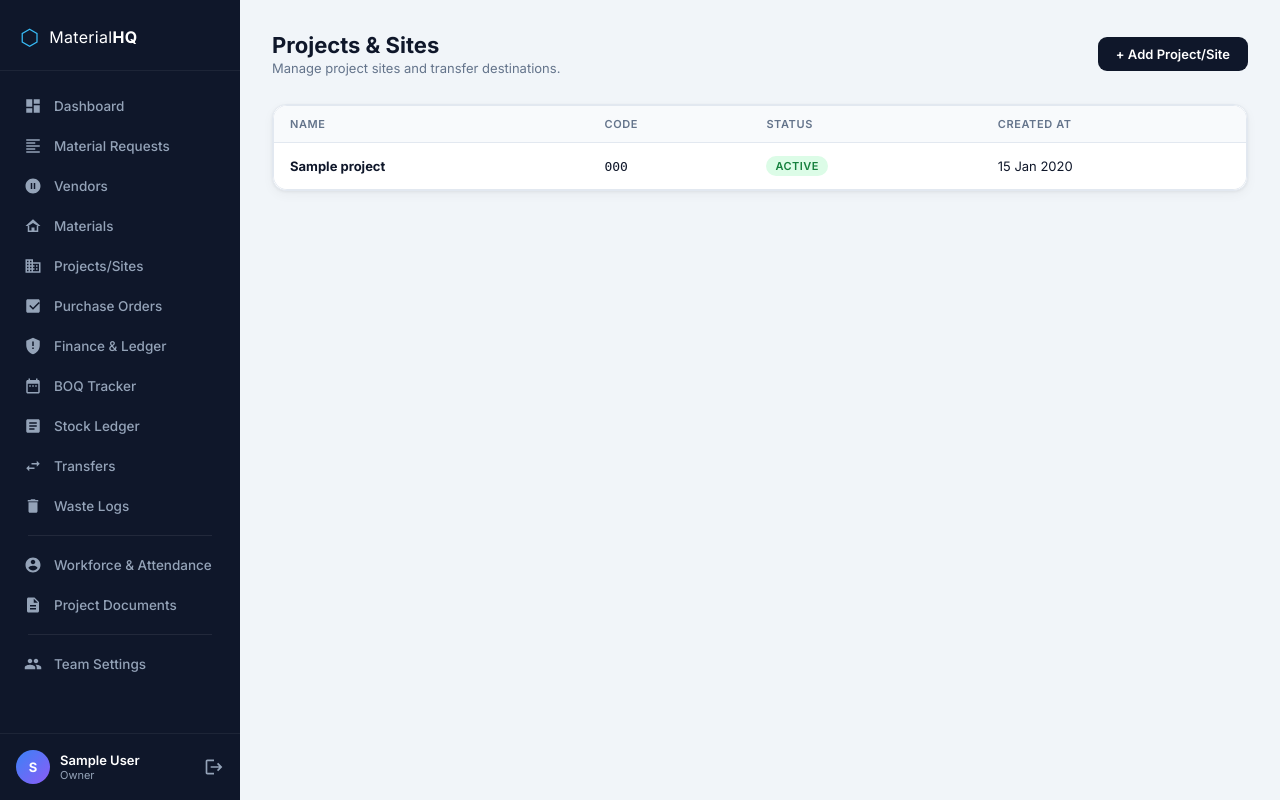
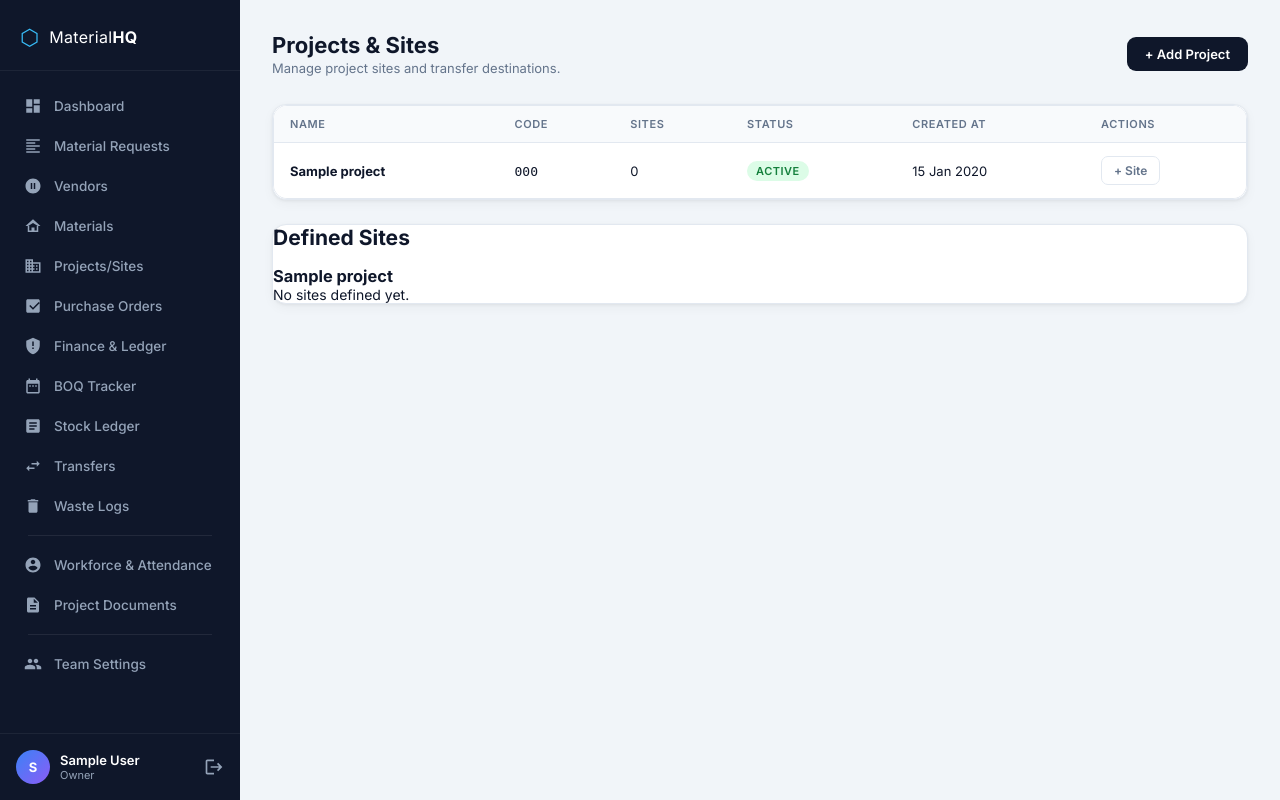
Before and after one commit to lroe/contractorapp, a Flask app: template web_portal/templates/projects.html in a window 1280 px wide. Run offline with Flask 3, Linux system fonts and the light colour scheme; the visitor is signed in with stand-in values (Sample User, id 1); tables that the repository leaves empty hold one stand-in row (values such as "Sample post"); the template is opened without the code that fills it: most values are stand-ins (such as "Sample title", 1, 10 or a date in 2020).

Commit message:
site webui

```diff
--- a/web_portal/main.py
+++ b/web_portal/main.py
@@ -403,7 +403,11 @@ def projects_page():
     db = get_db()
     org_id = uuid.UUID(session['organization_id'])
     projs = db.query(models.Project).filter(models.Project.organization_id == org_id).order_by(models.Project.name).all()
-    rendered = render_template('projects.html', projects=projs)
+    sites = db.query(models.Site).join(models.Project).filter(models.Project.organization_id == org_id).order_by(models.Project.name, models.Site.name).all()
+    project_sites = {}
+    for site in sites:
+        project_sites.setdefault(str(site.project_id), []).append(site)
+    rendered = render_template('projects.html', projects=projs, project_sites=project_sites)
     close_db(db)
     return rendered
 
@@ -421,7 +425,30 @@ def add_project_web():
     db.commit()
     proj_name = proj.name
     close_db(db)
-    flash(f'Project/Site "{proj_name}" added.', 'success')
+    flash(f'Project "{proj_name}" added.', 'success')
+    return redirect(url_for('projects_page'))
+
+@app.route('/projects/sites/add', methods=['POST'])
+@login_required
+def add_project_site():
+    db = get_db()
+    org_id = uuid.UUID(session['organization_id'])
+    project_id = uuid.UUID(request.form['project_id'])
+    project = db.query(models.Project).filter(models.Project.id == project_id, models.Project.organization_id == org_id).first()
+    if not project:
+        close_db(db)
+        flash('Project not found or access denied.', 'error')
+        return redirect(url_for('projects_page'))
+
+    site = models.Site(
+        project_id=project_id,
+        name=request.form['name'],
+        code=request.form.get('code')
+    )
+    db.add(site)
+    db.commit()
+    close_db(db)
+    flash(f'Site "{site.name}" added under {project.name}.', 'success')
     return redirect(url_for('projects_page'))
 
 # ─── Vendor Prices ──────────────────────────────────────────────────
@@ -783,14 +810,21 @@ def transfers():
     db = get_db()
     org_id = uuid.UUID(session['organization_id'])
     projects = db.query(models.Project).filter(models.Project.organization_id == org_id, models.Project.status == 'active').all()
+    sites = db.query(models.Site).join(models.Project).filter(models.Project.organization_id == org_id).order_by(models.Project.name, models.Site.name).all()
     materials = db.query(models.Material).filter(models.Material.organization_id == org_id).order_by(models.Material.name).all()
     # Only show transfers where destination project belongs to this org
-    all_transfers = db.query(models.TransferNote).join(
+    all_transfers = db.query(models.TransferNote).options(
+        joinedload(models.TransferNote.from_site),
+        joinedload(models.TransferNote.to_site),
+        joinedload(models.TransferNote.material),
+        joinedload(models.TransferNote.from_project),
+        joinedload(models.TransferNote.to_project)
+    ).join(
         models.Project, models.TransferNote.to_project_id == models.Project.id
     ).filter(
         models.Project.organization_id == org_id
     ).order_by(models.TransferNote.created_at.desc()).all()
-    rendered = render_template('transfers.html', projects=projects, materials=materials, transfers=all_transfers)
+    rendered = render_template('transfers.html', projects=projects, sites=sites, materials=materials, transfers=all_transfers)
     close_db(db)
     return rendered
 
@@ -799,28 +833,36 @@ def transfers():
 def create_transfer():
     db = get_db()
     org_id = uuid.UUID(session['organization_id'])
-    from_id = uuid.UUID(request.form['from_project_id'])
-    to_id = uuid.UUID(request.form['to_project_id'])
+    from_site_id = uuid.UUID(request.form['from_site_id'])
+    to_site_id = uuid.UUID(request.form['to_site_id'])
     mat_id = uuid.UUID(request.form['material_id'])
     qty = float(request.form['quantity'])
 
-    # 1. Verify projects belong to org
-    from_proj = db.query(models.Project).filter(models.Project.id == from_id, models.Project.organization_id == org_id).first()
-    to_proj = db.query(models.Project).filter(models.Project.id == to_id, models.Project.organization_id == org_id).first()
+    from_site = db.query(models.Site).join(models.Project).filter(
+        models.Site.id == from_site_id,
+        models.Project.organization_id == org_id
+    ).first()
+    to_site = db.query(models.Site).join(models.Project).filter(
+        models.Site.id == to_site_id,
+        models.Project.organization_id == org_id
+    ).first()
 
-    if not from_proj or not to_proj:
+    if not from_site or not to_site:
         close_db(db)
-        flash('One or more projects not found.', 'error')
+        flash('One or more sites not found.', 'error')
         return redirect(url_for('transfers'))
 
-    if from_id == to_id:
+    if from_site_id == to_site_id:
         close_db(db)
-        flash('Source and destination cannot be the same.', 'error')
+        flash('Source and destination site cannot be the same.', 'error')
         return redirect(url_for('transfers'))
+
+    from_project_id = from_site.project_id
+    to_project_id = to_site.project_id
 
     # 2. CHECK STOCK: Verify source project has enough stock
     inv = db.query(models.ProjectInventory).filter(
-        models.ProjectInventory.project_id == from_id,
+        models.ProjectInventory.project_id == from_project_id,
         models.ProjectInventory.material_id == mat_id
     ).first()
 
@@ -828,13 +870,15 @@ def create_transfer():
     if current_qty < qty:
         mat = db.query(models.Material).filter(models.Material.id == mat_id).first()
         close_db(db)
-        flash(f'Insufficient stock! {from_proj.name} only has {current_qty} {mat.unit if mat else ""} available.', 'error')
+        flash(f'Insufficient stock! {from_site.name} only has {current_qty} {mat.unit if mat else ""} available.', 'error')
         return redirect(url_for('transfers'))
 
     # 3. Create transfer
     t = models.TransferNote(
-        from_project_id=from_id,
-        to_project_id=to_id,
+        from_project_id=from_project_id,
+        to_project_id=to_project_id,
+        from_site_id=from_site_id,
+        to_site_id=to_site_id,
         material_id=mat_id,
         quantity=qty,
         remarks=request.form.get('remarks'),
@@ -857,8 +901,9 @@ def receive_transfer(transfer_id):
         to_proj = db.query(models.Project).filter(models.Project.id == t.to_project_id, models.Project.organization_id == uuid.UUID(session['organization_id'])).first()
         if to_proj and t.status != 'received':
             t.status = 'received'
-            _log_stock(db, t.from_project_id, t.material_id, 'transfer_out', float(t.quantity))
-            _log_stock(db, t.to_project_id, t.material_id, 'transfer_in', float(t.quantity))
+            if t.from_project_id != t.to_project_id:
+                _log_stock(db, t.from_project_id, t.material_id, 'transfer_out', float(t.quantity))
+                _log_stock(db, t.to_project_id, t.material_id, 'transfer_in', float(t.quantity))
             db.commit()
             flash('Transfer confirmed and stock updated.', 'success')
     close_db(db)
--- a/web_portal/templates/projects.html
+++ b/web_portal/templates/projects.html
@@ -6,7 +6,7 @@
     <div class="page-title">Projects & Sites</div>
     <div class="page-subtitle">Manage project sites and transfer destinations.</div>
   </div>
-  <button class="btn btn-primary" onclick="openModal('add-project-modal')">+ Add Project/Site</button>
+  <button class="btn btn-primary" onclick="openModal('add-project-modal')">+ Add Project</button>
 </div>
 
 <div class="card">
@@ -16,8 +16,10 @@
         <tr>
           <th>Name</th>
           <th>Code</th>
+          <th>Sites</th>
           <th>Status</th>
           <th>Created At</th>
+          <th>Actions</th>
         </tr>
       </thead>
       <tbody>
@@ -25,8 +27,10 @@
         <tr>
           <td><strong>{{ p.name }}</strong></td>
           <td><code>{{ p.code or 'N/A' }}</code></td>
+          <td>{{ project_sites[p.id|string] | length if project_sites.get(p.id|string) else 0 }}</td>
           <td><span class="badge badge-{{ 'ok' if p.status == 'active' else 'ghost' }}">{{ p.status | title }}</span></td>
           <td>{{ p.created_at.strftime('%d %b %Y') if p.created_at else 'N/A' }}</td>
+          <td><button type="button" class="btn btn-ghost btn-sm" onclick="openSiteModal('{{ p.id }}', '{{ p.name | escape }}')">+ Site</button></td>
         </tr>
         {% endfor %}
       </tbody>
@@ -34,14 +38,39 @@
   </div>
 </div>
 
+<div class="card" style="margin-top:24px;">
+  <h2 style="margin-bottom:16px;">Defined Sites</h2>
+  {% if project_sites %}
+    <div class="site-list">
+      {% for p in projects %}
+        {% set sites = project_sites.get(p.id|string, []) %}
+        <div class="site-group">
+          <h3>{{ p.name }}</h3>
+          {% if sites %}
+          <ul>
+            {% for site in sites %}
+            <li>{{ site.name }}{% if site.code %} <span class="muted">({{ site.code }})</span>{% endif %}</li>
+            {% endfor %}
+          </ul>
+          {% else %}
+          <p class="muted">No sites defined yet.</p>
+          {% endif %}
+        </div>
+      {% endfor %}
+    </div>
+  {% else %}
+    <p style="text-align:center; color:#64748b; padding:28px 0;">No sites defined yet. Use the “+ Site” button on a project to add one.</p>
+  {% endif %}
+</div>
+
 <!-- Add Project Modal -->
 <div class="modal-overlay" id="add-project-modal">
   <div class="modal">
-    <div class="modal-title">New Project / Destination</div>
+    <div class="modal-title">New Project</div>
     <form method="POST" action="{{ url_for('add_project_web') }}">
       <div class="form-group">
-        <label>Project/Site Name *</label>
-        <input type="text" name="name" placeholder="e.g. Skyline Apartments, Warehouse A" required/>
+        <label>Project Name *</label>
+        <input type="text" name="name" placeholder="e.g. Skyline Apartments" required/>
       </div>
       <div class="form-group">
         <label>Project Code (Optional)</label>
@@ -49,9 +78,43 @@
       </div>
       <div class="modal-actions">
         <button type="button" class="btn btn-ghost" onclick="closeModal('add-project-modal')">Cancel</button>
+        <button type="submit" class="btn btn-primary">Create Project</button>
+      </div>
+    </form>
+  </div>
+</div>
+
+<!-- Add Site Modal -->
+<div class="modal-overlay" id="add-site-modal">
+  <div class="modal">
+    <div class="modal-title">Add Site to Project</div>
+    <form method="POST" action="{{ url_for('add_project_site') }}">
+      <input type="hidden" id="site_project_id" name="project_id" value="" />
+      <div class="form-group">
+        <label>Project</label>
+        <div id="site_project_label" style="font-weight:600; margin-bottom:10px;">Select a project</div>
+      </div>
+      <div class="form-group">
+        <label>Site Name *</label>
+        <input type="text" name="name" placeholder="e.g. Main Warehouse" required />
+      </div>
+      <div class="form-group">
+        <label>Site Code (Optional)</label>
+        <input type="text" name="code" placeholder="e.g. WH-A" />
+      </div>
+      <div class="modal-actions">
+        <button type="button" class="btn btn-ghost" onclick="closeModal('add-site-modal')">Cancel</button>
         <button type="submit" class="btn btn-primary">Create Site</button>
       </div>
     </form>
   </div>
 </div>
+
+<script>
+function openSiteModal(projectId, projectName) {
+  document.getElementById('site_project_id').value = projectId;
+  document.getElementById('site_project_label').textContent = projectName;
+  openModal('add-site-modal');
+}
+</script>
 {% endblock %}
```
Also changed, not shown: app/main.py (+10 -0 lines), app/models.py (+13 -0 lines), web_portal/templates/transfers.html (+10 -6 lines).
